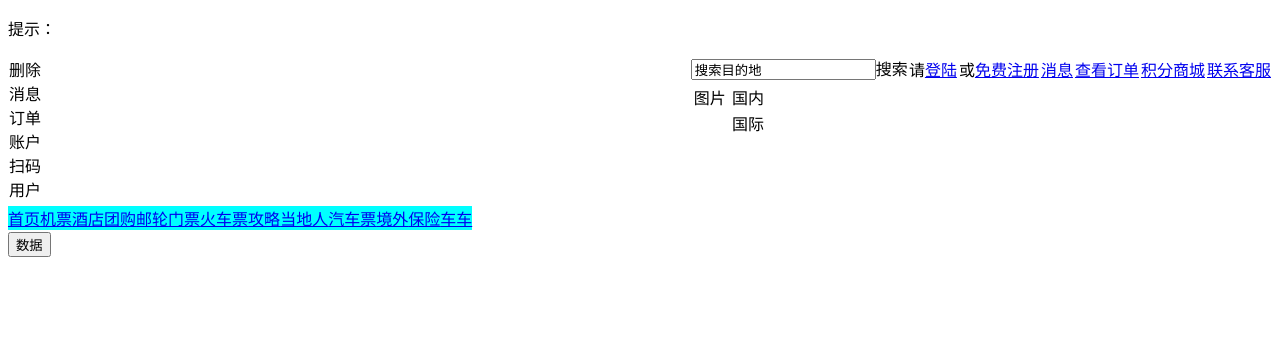
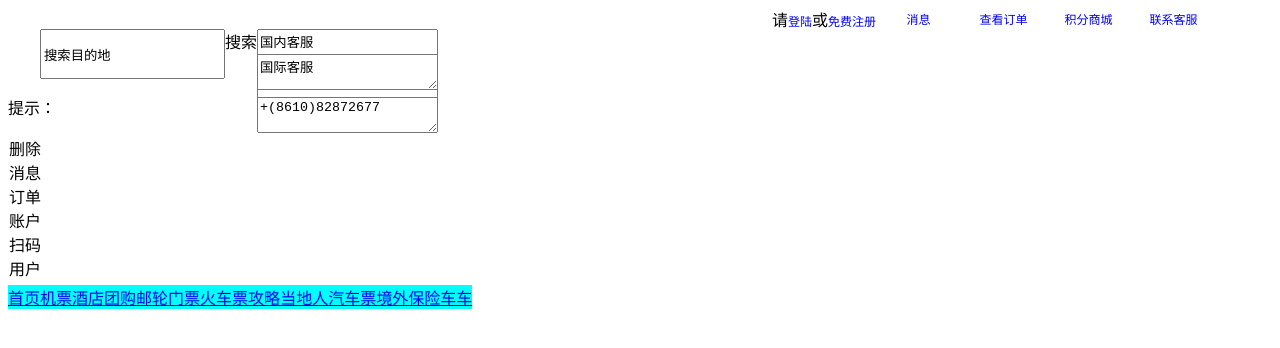
Before and after one commit to hlxll/work, a Vue app in the folder github_go_where/: page /#/ in a window 1280 px wide. Shown: the top 348 px of the page. Built offline with nearby package versions, Linux system fonts and the light colour scheme; a small style sheet from the web is missing.

Commit message:
flex布局

```diff
--- a/github_go_where/src/App.vue
+++ b/github_go_where/src/App.vue
@@ -4,15 +4,13 @@
         <router-view/>
       </div>
       <div class="left">
-          <router-view name="left" class="area left"/>
+        <router-view name="left" class="area left"/>
       </div>
       <div class="right">
         <router-view name="right" class="area right"/>
-        <button>数据</button>
       </div>
   </div>
 </template>
-
 <script>
 import Vue from 'vue'
 import VueRouter from 'vue-router'
--- a/github_go_where/src/components/HelloWorld.vue
+++ b/github_go_where/src/components/HelloWorld.vue
@@ -1,5 +1,29 @@
 <template>
   <div class="hello">
+    <div class="hello_tr">
+        <div class="hellodiv">请<router-link to="/login">登陆</router-link>或<router-link to="/register">免费注册</router-link></div>
+        <div style="cursor:pointer;" class="hellotrdiv"><router-link to="/news">消息</router-link></div>
+        <div style="cursor:pointer;" class="hellotrdiv"><router-link to="/order">查看订单</router-link></div>
+        <div style="cursor:pointer;" class="hellotrdiv"><router-link to="/shopp">积分商城</router-link></div>
+        <div style="cursor:pointer;" class="hellotrdiv"><router-link to="/contact">联系客服</router-link></div>
+    </div>
+    <div class="search">
+      <img src=""/>
+      <input value="搜索目的地" type="text" class="searchInput"/><span class="searchSpan">搜索</span>
+      <div class="searchDiv">
+        <img class="searchImg"/>
+        <div class="searchMain">
+          <div class="searchMainText">
+            <textarea>国内客服</textarea>
+            <textarea>95117</textarea>
+          </div>
+          <div class="searchMainText">
+            <textarea>国际客服</textarea>
+            <textarea>+(8610)82872677</textarea>
+          </div>
+        </div>
+      </div>
+    </div>
 	  <!-- 路由跳转，传递值，使用$route -->
 	  <p>提示：{{this.$route.query.alert}}</p>
      <td class="hello_td">
@@ -10,26 +34,6 @@
       <tr>扫码</tr>
       <tr>用户</tr>
      </td>
-      <div class="hello_tr">
-      <tr>
-       <td>请<router-link to="/login">登陆</router-link></td>
-       <td>或<router-link to="/register">免费注册</router-link></td>
-       <td style="cursor:pointer;"><router-link to="/news">消息</router-link></td>
-       <td style="cursor:pointer;"><router-link to="/order">查看订单</router-link></td>
-       <td style="cursor:pointer;"><router-link to="/shopp">积分商城</router-link></td>
-       <td style="cursor:pointer;"><router-link to="/contact">联系客服</router-link></td>
-      </tr>
-  </div>
-  <div class="hello_data">
-      <input value="搜索目的地" type="text" /><span>搜索</span>
-      <table>
-      <td>图片</td>
-      <td>
-        <tr>国内</tr>
-        <tr>国际</tr>
-      </td>
-      </table>
-  </div>
   <img />
     <div>
     <tr class="right_tr">
@@ -61,23 +65,42 @@ export default {
   }
 }
 </script>
-
-<!-- Add "scoped" attribute to limit CSS to this component only -->
 <style scoped>
 	.hello_td{
 		display: inline-block;
 	}
-    .hello_tr tr td span{
-      color: aqua;
-    }
+  .hello_tr tr td span{
+    color: aqua;
+  }
 	.hello_data{
-		float: right;
 		display: inline-block;
 	}
 	.hello_tr{
-		float: right;
-		display: inline-block;
+		width: 100%;
+    height: 21px;
+    display: flex;
+    display: -webkit-flex;
+    flex-direction: row;
+    align-items: center;
+    margin-left: auto;
+    width: 500px;
 	}
+  .helloonediv{
+    width: 32%;
+    line-height: 14px;
+    height: 14px;
+    text-align: center;
+  }
+  .hellotrdiv {
+    text-align: center;
+    width: 17%;
+    height: 14px;
+    line-height: 14px;
+  }
+  .hello_tr div a{
+    text-decoration:none;
+    font-size: 12px;
+  }
 	.right_tr{
 		background-color:#00FFFF;
 		color: white;
@@ -89,4 +112,28 @@ export default {
 		text-align: center;
 		padding: 3px;
 	}
+  .search{
+    width: 1200px;
+    margin: 0 auto;
+    height: 50px;
+    display: flex;
+    display: -webkit-flex;
+    flex-direction: row;
+  }
+  .searchDiv{
+    width: 18%;
+    display: flex;
+    display: -webkit-flex;
+    flex-direction: row;
+  }
+  .searchMain{
+    display: flex;
+    display: -webkit-flex;
+    flex-direction: column;
+  }
+  .searchMainText{
+    width: 160px;
+    height: 25px;
+    line-height: 25px;
+  }
 </style>
--- a/github_go_where/src/components/shouye/2/login.vue
+++ b/github_go_where/src/components/shouye/2/login.vue
@@ -12,7 +12,7 @@ import axios from 'axios'
 import Vueaxios from 'vue-axios'
 Vue.use(Vueaxios, axios)
 export default {
-  data() {
+  data(){
     return {
       telephone: '',
       password: ''
--- a/github_go_where/src/router/index.js
+++ b/github_go_where/src/router/index.js
@@ -73,7 +73,6 @@ export default new Router({
 	},
 	{
 		path: '/login',
-		  // 下面的地址 components: login报错
 		components: {
 		    default: login
 		}
```
Also changed, not shown: github_go_where/.eslintrc.js, 1 other file (tests, documents, lock files or other folders). Lines whose indentation alone changed are shown as unchanged.
